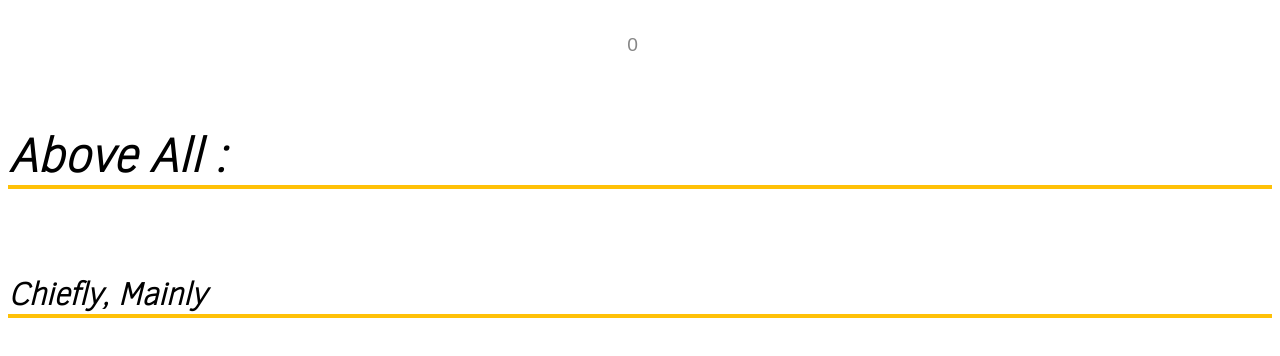
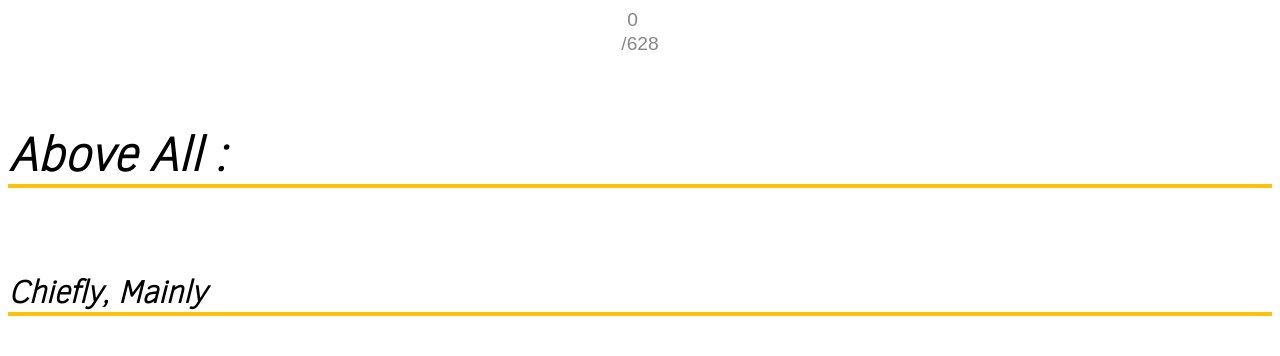
Before and after one commit to hotdudehvfun/maxims, a plain HTML site: page index.html in a window 1280 px wide. Drawn offline with Linux system fonts and the light colour scheme.

Commit message:
Update index.html

```diff
--- a/index.html
+++ b/index.html
@@ -11,16 +11,15 @@ body
 
 	color: black;
 }
-#seek
+#seek,#max
 {
 	border: none;
     font-size:larger;
     background: rgba(255, 255, 255, 0);
     opacity: 0.5;
+    color: #111;
     width: 100%;
-    text-align: center;
-    margin-top: 2%;
-    color: #111;
+    text-align:center;
 }
 .data
 {
@@ -46,7 +45,12 @@ body
 </style>
 </head>
 <body id="body">
-<input type="number" id="seek" value="0" min="0" max="" onblur="changeFromInput();"></input>
+<div>
+<input type="number" id="seek" value="0" min="0" max="" onblur="changeFromInput();"/>
+<input type="text"   id="max" disabled="" />
+
+</div>
+
 
 <div id="a" class="data" onclick="getNewData();">Maxim</div></br>
 <div id="b" class="data" onclick="getNewData();">Proverb</div>
@@ -87,6 +91,7 @@ function start(argument)
 		pos=parseInt(localStorage.pos);
 
 	document.getElementById("seek").setAttribute("max",array.length-1);
+	document.getElementById("max").value="/"+(array.length-1);
 	change(pos);
 
 }
```
